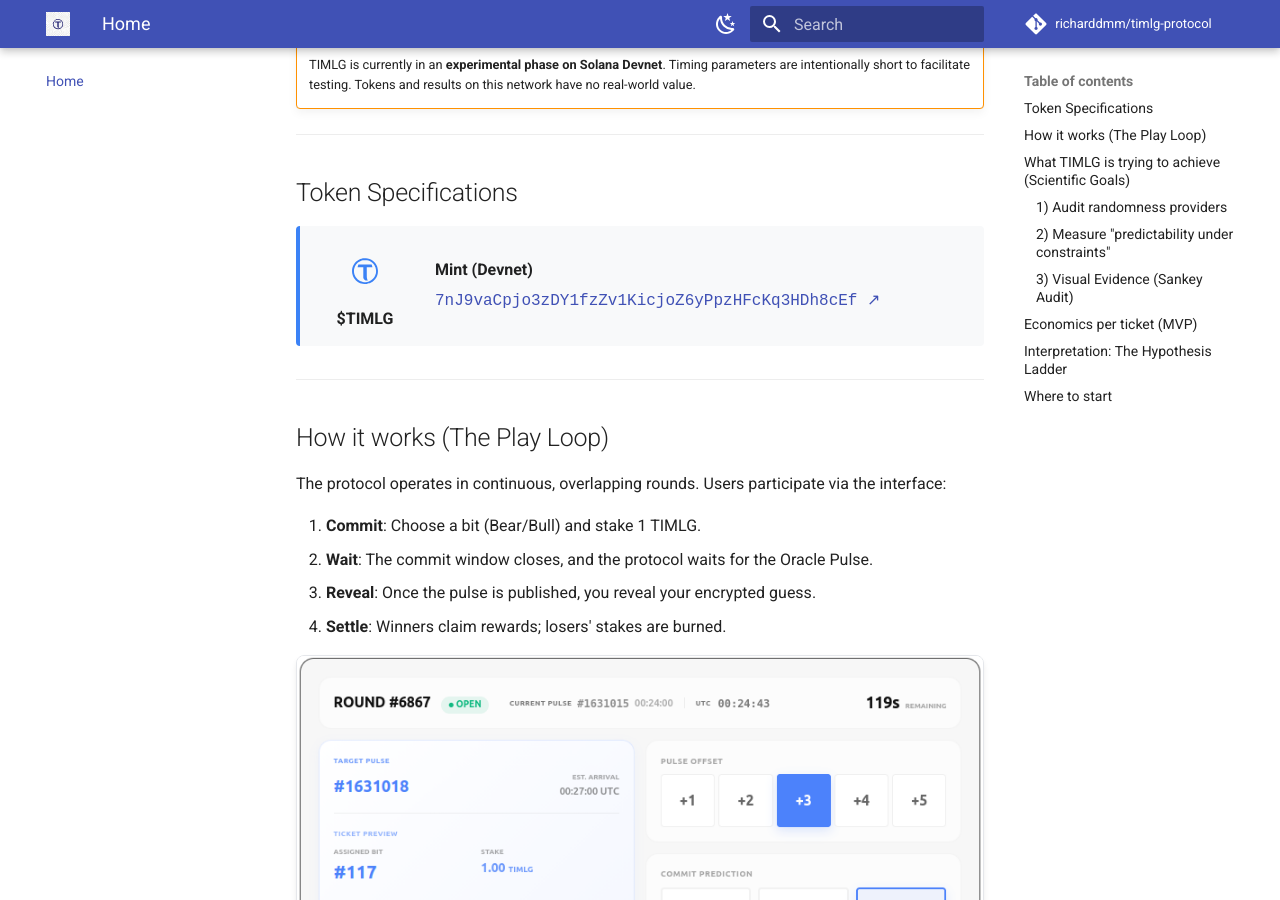
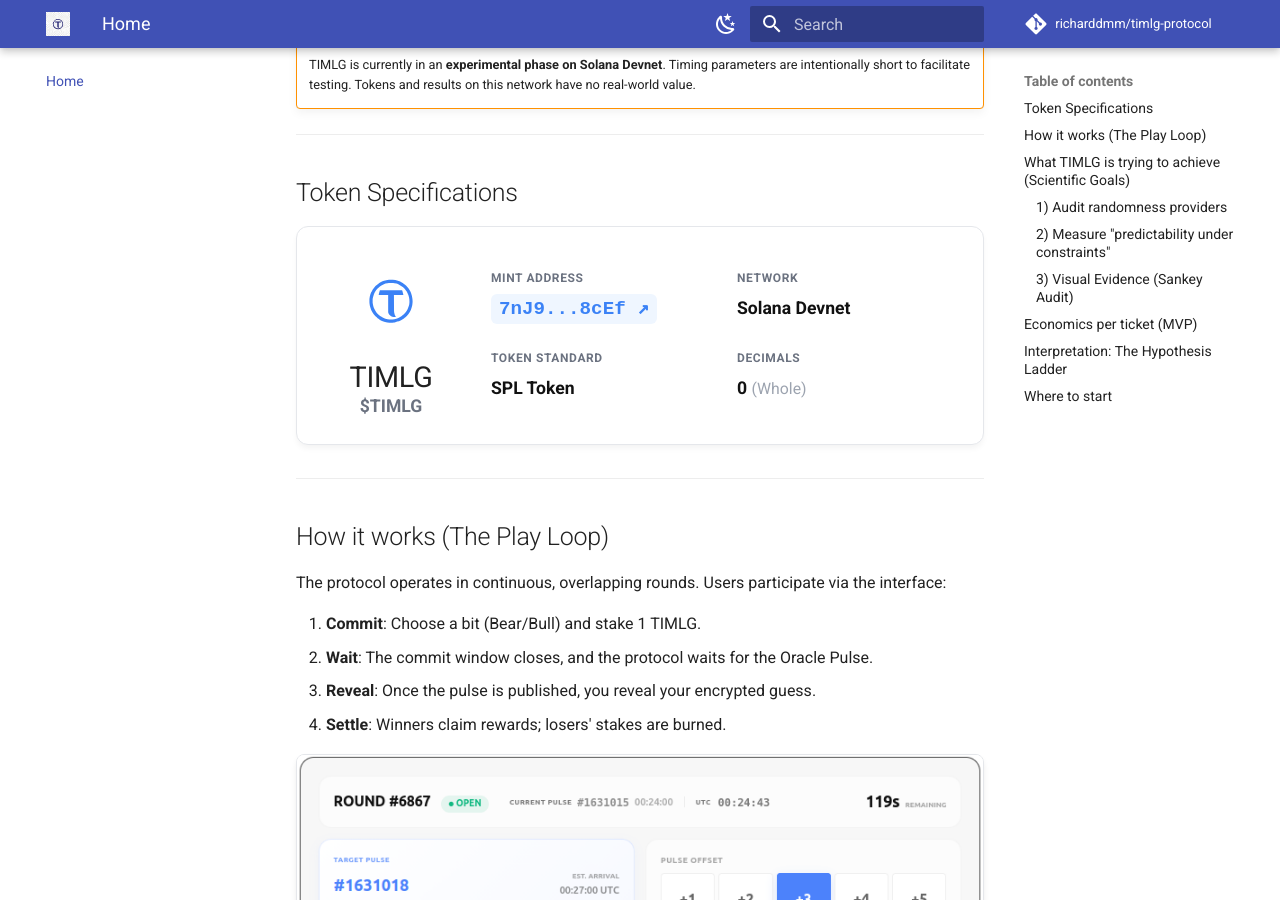
Before and after one commit to TIMLG-Protocol/timlg-protocol, an MkDocs documentation site: the page built from docs/index.md, in a window 1280 px wide and 900 px high, scrolled down 439 px. Built offline with MkDocs 1.6.1 and Material for MkDocs 9.7.7, drawn with Linux system fonts in a browser that asks for light colours; comment, search, counter and statistics services are not loaded.

Commit message:
Redesign Token Specs as a professional Asset Card (CoinGecko style)

```diff
--- a/docs/index.md
+++ b/docs/index.md
@@ -13,16 +13,47 @@ It runs slot-bounded **commit–reveal rounds** against a publicly verifiable **
 
 ## Token Specifications
 
-<div style="background: #f8f9fa; border-left: 4px solid #3b82f6; padding: 15px; border-radius: 4px; margin-bottom: 2em;">
-  <div style="display: flex; align-items: center; gap: 20px; flex-wrap: wrap;">
-    <div style="text-align: center; min-width: 100px;">
-        <img src="assets/icon_vector_logo.svg" width="60" style="display: block; margin: 0 auto 5px;">
-        <strong>$TIMLG</strong>
+<div style="background: #ffffff; border: 1px solid #e5e7eb; padding: 24px; border-radius: 12px; box-shadow: 0 4px 6px -1px rgba(0,0,0,0.05); margin-bottom: 2em; display: flex; flex-wrap: wrap; gap: 30px; align-items: center;">
+
+  <!-- Left: Identity -->
+  <div style="text-align: center; min-width: 140px; flex-shrink: 0;">
+    <img src="assets/icon_vector_logo.svg" width="100" height="100" style="display: block; margin: 0 auto 12px;">
+    <h3 style="margin: 0; font-size: 1.8em; line-height: 1;">TIMLG</h3>
+    <span style="color: #6b7280; font-weight: 600; font-size: 1.1em;">$TIMLG</span>
+  </div>
+
+  <!-- Divider (Visual separation) -->
+  <div style="width: 1px; background: #e5e7eb; align-self: stretch; display: none;"></div>
+
+  <!-- Right: Specs Grid -->
+  <div style="flex-grow: 1; display: grid; grid-template-columns: repeat(auto-fit, minmax(160px, 1fr)); gap: 24px;">
+
+    <!-- Spec Item: Contract -->
+    <div>
+      <div style="font-size: 0.75em; color: #6b7280; text-transform: uppercase; letter-spacing: 0.05em; margin-bottom: 6px; font-weight: 600;">Mint Address</div>
+      <a href="https://explorer.solana.com/address/7nJ9vaCpjo3zDY1fzZv1KicjoZ6yPpzHFcKq3HDh8cEf/attributes?cluster=devnet" target="_blank" style="font-family: monospace; font-size: 1.2em; color: #3b82f6; text-decoration: none; font-weight: 700; background: #eff6ff; padding: 4px 8px; border-radius: 6px;">
+        7nJ9...8cEf ↗
+      </a>
     </div>
-    <div style="flex-grow: 1;">
-        <div style="margin-bottom: 4px;"><strong>Mint (Devnet)</strong></div>
-        <a href="https://explorer.solana.com/address/7nJ9vaCpjo3zDY1fzZv1KicjoZ6yPpzHFcKq3HDh8cEf/attributes?cluster=devnet" target="_blank" style="font-family: monospace; word-break: break-all;">7nJ9vaCpjo3zDY1fzZv1KicjoZ6yPpzHFcKq3HDh8cEf ↗</a>
+
+    <!-- Spec Item: Network -->
+    <div>
+      <div style="font-size: 0.75em; color: #6b7280; text-transform: uppercase; letter-spacing: 0.05em; margin-bottom: 6px; font-weight: 600;">Network</div>
+      <div style="font-weight: 600; font-size: 1.1em; color: #111;">Solana Devnet</div>
     </div>
+
+    <!-- Spec Item: Type -->
+    <div>
+      <div style="font-size: 0.75em; color: #6b7280; text-transform: uppercase; letter-spacing: 0.05em; margin-bottom: 6px; font-weight: 600;">Token Standard</div>
+      <div style="font-weight: 600; font-size: 1.1em; color: #111;">SPL Token</div>
+    </div>
+
+    <!-- Spec Item: Decimals -->
+    <div>
+      <div style="font-size: 0.75em; color: #6b7280; text-transform: uppercase; letter-spacing: 0.05em; margin-bottom: 6px; font-weight: 600;">Decimals</div>
+      <div style="font-weight: 600; font-size: 1.1em; color: #111;">0 <span style="font-weight: 400; color: #9ca3af; font-size: 0.9em;">(Whole)</span></div>
+    </div>
+
   </div>
 </div>
 
```
